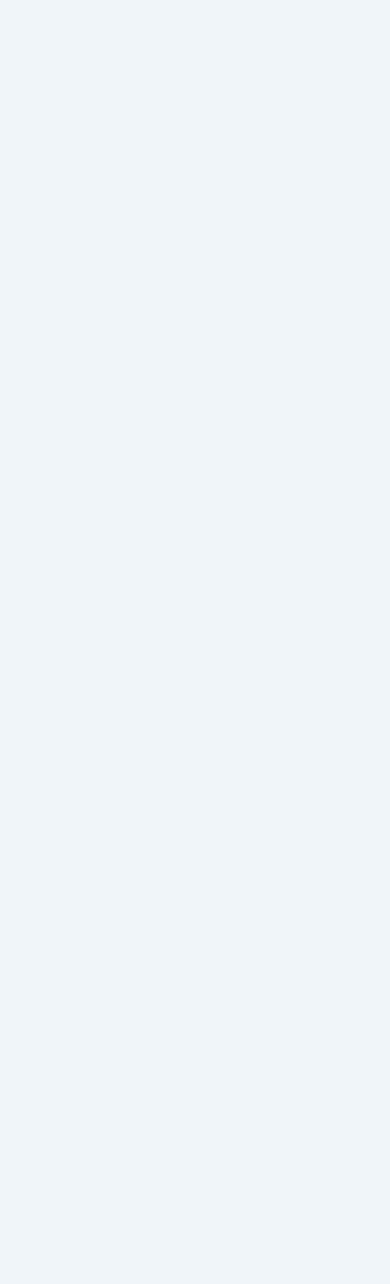
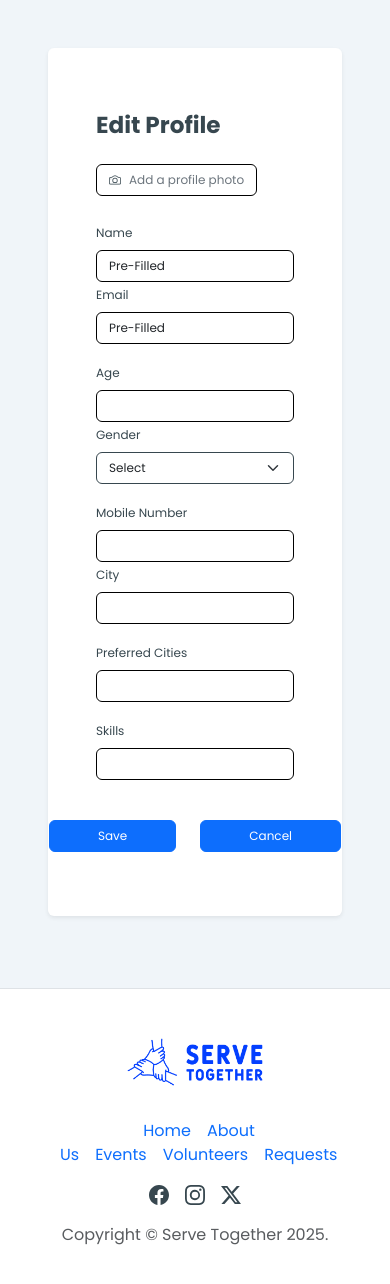
Before and after one commit to dhruvimistry/Serve-Together, a React (Vite) app: page /EditProfile in a window 390 px wide. Before the commit this address had no page. Shown: the top 1284 px of the page. Before the commit the page ends 844 px from the top, so only its background shows below. Built offline with nearby package versions, Linux system fonts and the light colour scheme.

Commit message:
Making Volunteers profile edit page responsive

```diff
--- a/src/App.css
+++ b/src/App.css
@@ -89,3 +89,15 @@ small, .small {
   background-color: #033fff80;
   z-index: 1;
 }
+@media (max-width: 320px) {
+  .editprofile{
+    padding: 0 !important;
+  }
+  .edit{
+      padding: 10px !important;
+  }
+  .footer{
+      padding: 15px !important;
+  }
+
+}
--- a/src/App.tsx
+++ b/src/App.tsx
@@ -10,8 +10,8 @@ import OTPPage from './ForgotPages/OPTpage'
 import ResetPage from './ForgotPages/ResetPage'
 import NGOProfilePage from './NGO Profile Page/NGOProfilePage'
 import HomePage from './Home/Homepage'
-// import Profile from './Volprofile/Volprofileviewer'
-
+import VolunteerProfileViewers from './Volunteers/VolunteerProfileViewers'
+import EditProfile from './Volunteers/Editprofile'
 function App() {
 
   return (
@@ -24,6 +24,12 @@ function App() {
         <Route path='/otp' element={<OTPPage />}/>
         <Route path='/reset-password' element={<ResetPage />}/>
         <Route path='/ngo-profile' element={<NGOProfilePage/>}/>
+        <Route path='/volunteerprofileviwer' element={<VolunteerProfileViewers/>}/>
+        <Route path='/EditProfile' element={<EditProfile/>}/>
+
+
+
+
       </Routes>
     </BrowserRouter>
   )
--- a/src/Home/Homepage.tsx
+++ b/src/Home/Homepage.tsx
@@ -134,11 +134,11 @@ const Homepage: React.FC = () => {
           </Col>
         </Row>
       </Container>
-      <Container className="questions mt-4" >
+      <Container className="questions mt-5 mb-5" >
         <h3 className=" name fw-bold text-center">Frequently Asked Questions</h3>
-        <h3 className="fw-light text-center pt-5" >Your Queries Answered Here !!</h3>
+        <h3 className="fw-light text-center pt-5 pb-5" >Your Queries Answered Here !!</h3>
 
-        <Accordion className="pt-5">
+        <Accordion>
           <Accordion.Item eventKey="0">
             <Accordion.Header className="que1" style={{  }}>Who can register as a volunteer ?</Accordion.Header>
             <Accordion.Body className="texts">
@@ -148,7 +148,7 @@ const Homepage: React.FC = () => {
           </Accordion.Item>
         </Accordion>
 
-        <Accordion className="pt-5">
+        <Accordion>
           <Accordion.Item eventKey="1">
             <Accordion.Header className="que1">How do I find NGOs or orphanages to volunteer with ?</Accordion.Header>
             <Accordion.Body className="texts">
@@ -159,7 +159,7 @@ const Homepage: React.FC = () => {
           </Accordion.Item>
         </Accordion>
 
-        <Accordion className="pt-5">
+        <Accordion>
           <Accordion.Item eventKey="2">
             <Accordion.Header className="que1">How can NGOs find volunteers ?</Accordion.Header>
             <Accordion.Body className="texts">
--- a/src/Login/LoginPage.tsx
+++ b/src/Login/LoginPage.tsx
@@ -102,7 +102,7 @@ const LoginForm: React.FC = () => {
           </button>
 
           <div className="text-center small-text py-3">
-            <Link to="/forgotpassword" className="link-text">
+            <Link to="/forgot-password" className="link-text">
               Forgot Password?
             </Link>
           </div>
--- a/src/NGO Profile Page/NGOProfilePage.tsx
+++ b/src/NGO Profile Page/NGOProfilePage.tsx
@@ -1,4 +1,4 @@
-import React from "react";
+// import React from "react";
 import "bootstrap/dist/css/bootstrap.min.css";
 
 const App = () => {
--- /dev/null
+++ b/src/Volunteers/Editprofile.tsx
@@ -0,0 +1,95 @@
+import React from "react";
+import { Container, Row, Col, Form, Button } from "react-bootstrap";
+import "bootstrap/dist/css/bootstrap.min.css";
+import { BsCamera } from "react-icons/bs";
+import Footer from "../components/footer";
+import "./Volunteers.css";
+
+const EditProfile: React.FC = () => {
+  return (
+    <>
+      {/* Edit Profile Form */}
+      <div className="editprofile flex-grow-1 d-flex p-5 justify-content-center align-items-center">
+        <Container className="edit bg-white shadow-sm p-5 rounded w-100" style={{ maxWidth: "800px" }}>
+          <h3 className="fw-bold pt-3 pb-3">Edit Profile</h3>
+          <Button variant="outline-secondary" className="d-flex align-items-center border-black">
+            <BsCamera className="me-2" /> Add a profile photo
+          </Button>
+
+          <Form className="mt-4">
+            <Row>
+              <Col md={6}>
+                <Form.Group>
+                  <Form.Label>Name</Form.Label>
+                  <Form.Control className="border-black" type="text" value="Pre-Filled" readOnly />
+                </Form.Group>
+              </Col>
+              <Col md={6}>
+                <Form.Group>
+                  <Form.Label>Email</Form.Label>
+                  <Form.Control className="border-black" type="email" value="Pre-Filled" readOnly />
+                </Form.Group>
+              </Col>
+            </Row>
+
+            <Row className="mt-3">
+              <Col md={6}>
+                <Form.Group>
+                  <Form.Label>Age</Form.Label>
+                  <Form.Control className="border-black" type="number" />
+                </Form.Group>
+              </Col>
+              <Col md={6}>
+                <Form.Group>
+                  <Form.Label>Gender</Form.Label>
+                  <Form.Select>
+                    <option>Select</option>
+                    <option>Male</option>
+                    <option>Female</option>
+                  </Form.Select>
+                </Form.Group>
+              </Col>
+            </Row>
+
+            <Row className="mt-3">
+              <Col md={6}>
+                <Form.Group>
+                  <Form.Label>Mobile Number</Form.Label>
+                  <Form.Control className="border-black" type="tel" />
+                </Form.Group>
+              </Col>
+              <Col md={6}>
+                <Form.Group>
+                  <Form.Label>City</Form.Label>
+                  <Form.Control className="border-black" type="text" />
+                </Form.Group>
+              </Col>
+            </Row>
+
+            <Form.Group className="mt-3">
+              <Form.Label>Preferred Cities</Form.Label>
+              <Form.Control className="border-black" type="text" />
+            </Form.Group>
+
+            <Form.Group className="mt-3">
+              <Form.Label>Skills</Form.Label>
+              <Form.Control className="border-black" type="text" />
+            </Form.Group>
+
+            <Container className=" d-flex mt-4 justify-content-center align-items-center gap-4 pb-3 pt-3">
+              <Button variant="primary" className="px-5">
+                Save
+              </Button>
+              <Button variant="primary" className="px-5">
+                Cancel
+              </Button>
+            </Container>
+          </Form>
+        </Container>
+      </div>
+      <Footer />
+    </>
+  );
+};
+
+export default EditProfile;
--- a/src/Volunteers/Volprofileviewer.css
+++ /dev/null
@@ -1,3 +0,0 @@
-.container .pro{
-    margin: 0;
-}
--- a/src/Volunteers/Volprofileviewer.tsx
+++ b/src/Volunteers/VolunteerProfileViewers.tsx
@@ -4,7 +4,7 @@ import { FaUserCircle, FaPhoneAlt, FaEnvelope, FaUser, FaCalendarAlt } from "rea
 import HeadLogo from "../assets/serve-together-1.png";
 
 
-const App: React.FC = () => {
+const VolunteerProfileViewers: React.FC = () => {
   return (
     <>
       <Navbar expand="lg" className="p-3 px-5 px-3" style={{ background: "#F5F8FC" }}>
@@ -27,16 +27,16 @@ const App: React.FC = () => {
       </Navbar>
 
       {/* Profile Section */}
-      <div  className=" pro px-5 " style={{ borderRadius: "20px",backgroundColor: "#FFFFFF" }}>
+      <Container className=" pro  bg-white common-radius">
+        <div className="d-flex  mb-3">
           <h3 className="fw-bold">Profile</h3>
-        <div className="d-flex justify-content-end mb-3">
-          <Button variant="primary">Invite</Button>
+          <Button variant="primary" className=" d-flex justify-content-end">Invite</Button>
         </div>
-        </div>
+      </Container>
       <Container className="p-5">
         <Row>
           <Col md={6}>
-            <Card className="p-4 shadow-sm border-0">
+            <Card className="p-5  common-radius ">
               <div className="text-center">
                 <img
                   src="/pro.png"
@@ -69,14 +69,13 @@ const App: React.FC = () => {
               </Row>
             </Card>
           </Col>
-
-          {/* Right - Skills & Cities */}
           <Col md={6}>
-            <Card className="p-4 shadow-sm border-0">
+            <Card  className="common-radius">
+              <Container className="p-5 ">
               <h6 className="fw-bold">Skills</h6>
-              <div className="mb-3">
+              <div className="mb-3 input-box">
                 {["Art", "Teaching", "Dancing", "Nutrition Guidance"].map((skill) => (
-                  <Badge key={skill} bg="light" text="dark" className="me-2 p-2 border">
+                  <Badge key={skill} bg="none" text="dark" className="me-2 p-2 border common-radius fw-light">
                     {skill}
                   </Badge>
                 ))}
@@ -85,11 +84,12 @@ const App: React.FC = () => {
               <h6 className="fw-bold">Preferred Cities</h6>
               <div>
                 {["Surat", "Navsari"].map((city) => (
-                  <Badge key={city} bg="light" text="dark" className="me-2 p-2 border">
+                  <Badge key={city} bg="none" text="dark" className="me-2 p-2 border  common-radius fw-light">
                     {city}
                   </Badge>
                 ))}
               </div>
+              </Container>
             </Card>
           </Col>
         </Row>
@@ -98,4 +98,4 @@ const App: React.FC = () => {
   );
 };
 
-export default App;
+export default VolunteerProfileViewers;
--- a/src/components/footer.tsx
+++ b/src/components/footer.tsx
@@ -1,24 +1,37 @@
 import React from "react";
 import "bootstrap/dist/css/bootstrap.min.css";
 import HeadLogo from "../assets/serve-together-1.png";
+import { BsFacebook, BsInstagram, BsTwitterX } from "react-icons/bs";
 
 const Footer: React.FC = () => {
   return (
-    <footer className="text-center p-5 mt-4 border-top" style={{ backgroundColor: "#FFFFFF" }}>
+    <footer className=" footer text-center p-5 mt-4 border-top" style={{ backgroundColor: "#FFFFFF" }}>
       <div className="container">
-        <img src={HeadLogo} alt="Serve Together" style={{ height: "50px"  }} />
-        <nav className="mt-3 pt-3">
+        <img src={HeadLogo} alt="Serve Together" style={{ height: "50px" }} />
+
+        {/* Navigation Links */}
+        <nav className=" links mt-3 pt-3">
           <a href="/" className="mx-2 text-primary text-decoration-none">Home</a>
-          <a href="/about" className="mx-2 text-primary text-decoration-none">About Us</a>
+          <a href="/about" className=" mx-2 text-primary text-decoration-none">About Us</a>
           <a href="/events" className="mx-2 text-primary text-decoration-none">Events</a>
           <a href="/volunteers" className="mx-2 text-primary text-decoration-none">Volunteers</a>
           <a href="/requests" className="mx-2 text-primary text-decoration-none">Requests</a>
         </nav>
+
+        {/* Social Media Icons */}
         <div className="mt-3">
-          <a href="https://facebook.com" className="mx-2 text-dark"><i className="fab fa-facebook-f"></i></a>
-          <a href="https://instagram.com" className="mx-2 text-dark"><i className="fab fa-instagram"></i></a>
-          <a href="https://twitter.com" className="mx-2 text-dark"><i className="fab fa-x-twitter"></i></a>
+          <a href="https://facebook.com" className="mx-2 text-dark">
+            <BsFacebook size={20} />
+          </a>
+          <a href="https://instagram.com" className="mx-2 text-dark">
+            <BsInstagram size={20} />
+          </a>
+          <a href="https://twitter.com" className="mx-2 text-dark">
+            <BsTwitterX size={20} />
+          </a>
         </div>
+
+        {/* Copyright */}
         <p className="mt-3 text-muted">Copyright © Serve Together {new Date().getFullYear()}.</p>
       </div>
     </footer>
```
Also changed, not shown: src/components/Navbar.tsx (deleted, +0 -23 lines), src/Volunteers/Volunteers.css (added). Lines whose indentation alone changed are shown as unchanged.
